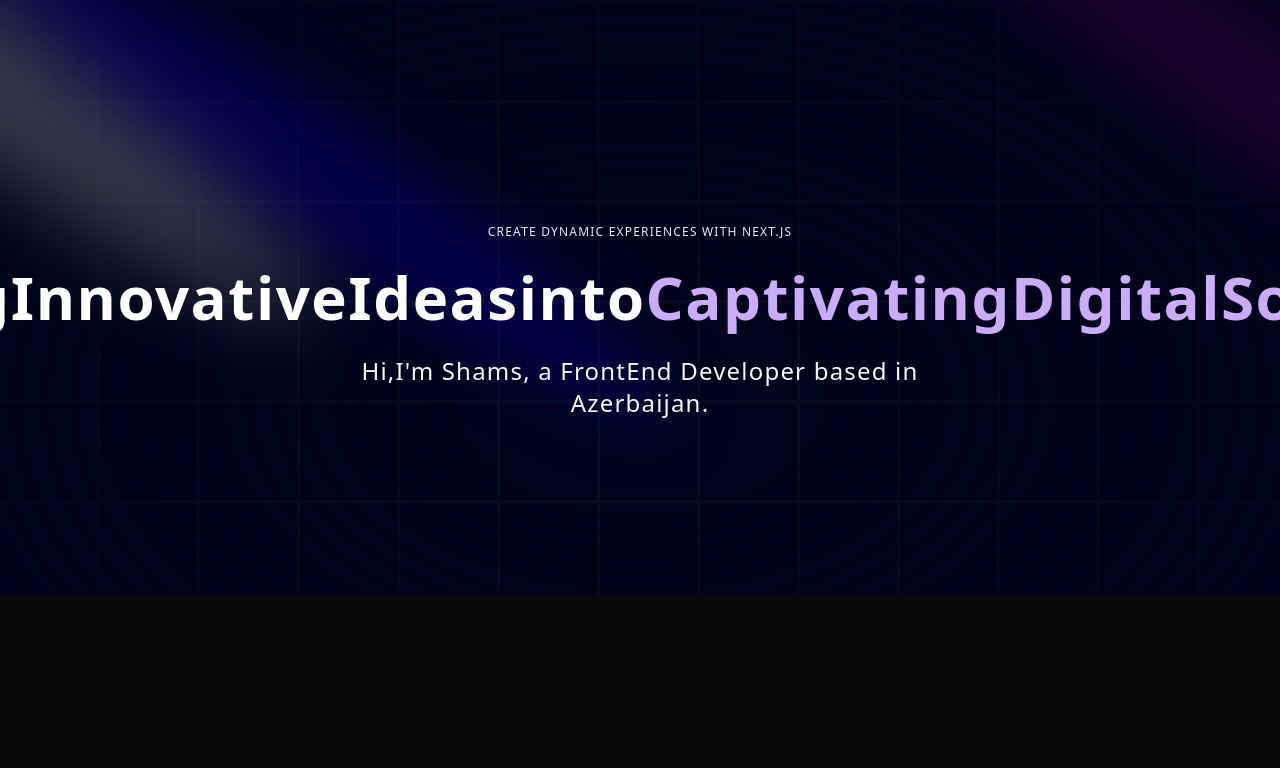
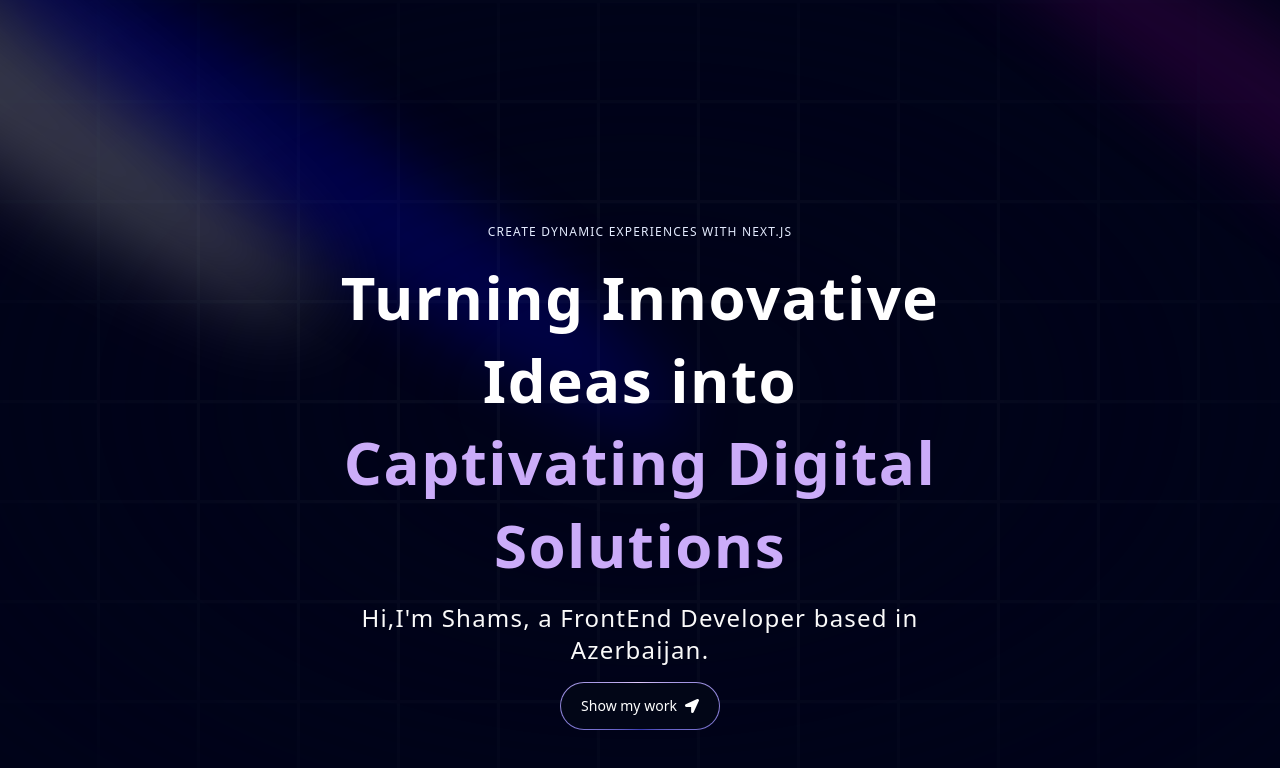
Before and after one commit to shamshajili/Portfolio-nextjs-, a Next.js app: page / in a window 1280 px wide. Shown: the top 768 px of the page. Built offline with nearby package versions, Linux system fonts and the light colour scheme.

Commit message:
Magic Button added and some css code change

```diff
--- a/components/Hero.tsx
+++ b/components/Hero.tsx
@@ -1,3 +1,5 @@
+import { FaLocationArrow } from 'react-icons/fa'
+import MagicButton from './ui/MagicButton'
 import { Spotlight } from './ui/Spotlight'
 import { TextGenerateEffect } from './ui/TextGenerateEffect'
 
@@ -26,6 +28,10 @@
             <p className='text-center md:tracking-wider mb-4 text-sm md:text-lg lg:text-2xl'>
               Hi,I&apos;m Shams, a FrontEnd Developer based in Azerbaijan.
             </p>
+            <a href="#about">
+              <MagicButton
+              title="Show my work" icon={<FaLocationArrow/>} position='right'/>
+            </a>
           </div>
         </div>
     </div>
--- /dev/null
+++ b/components/ui/MagicButton.tsx
@@ -0,0 +1,20 @@
+import React from 'react'
+
+const MagicButton = ({
+    title,icon,position,handleClick,otherClasses
+}:{
+    title:string;icon:React.ReactNode,position:string;handleClick?:()=>void;otherClasses?: string;
+}) => {
+  return (
+    <button className="relative inline-flex h-12 overflow-hidden rounded-full p-[1px] focus:outline-none focus:ring-2 focus:ring-slate-400 focus:ring-offset-2 focus:ring-offset-slate-50">
+      <span className="absolute inset-[-1000%] animate-[spin_2s_linear_infinite] bg-[conic-gradient(from_90deg_at_50%_50%,#E2CBFF_0%,#393BB2_50%,#E2CBFF_100%)]" />
+      <span className={`inline-flex h-full w-full cursor-pointer items-center justify-center rounded-full bg-slate-950 px-5 text-sm font-medium text-white backdrop-blur-2xl gap-2 ${otherClasses}`}>
+        {position === 'left' && icon}
+        {title}
+        {position === 'right' && icon}
+      </span>
+    </button>
+  )
+}
+
+export default MagicButton
--- a/components/ui/TextGenerateEffect.tsx
+++ b/components/ui/TextGenerateEffect.tsx
@@ -40,7 +40,7 @@
               key={word + idx}
               className={`${idx>3 ? 'text-purple': 'dark:text-white text-black'} opacity-0`}
               >
-                {word}{""}
+                {word}{" "}
             </motion.span>
           );
         })}
@@ -51,7 +51,7 @@
   return (
     <div className={cn("font-bold", className)}>
       <div className="my-4">
-        <div className=" dark:text-white text-black leading-snug tracking-wide">
+        <div className=" dark:text-white text-black  leading-snug tracking-wide">
           {renderWords()}
         </div>
       </div>
--- a/package.json
+++ b/package.json
@@ -16,6 +16,7 @@
     "next-themes": "^0.4.4",
     "react": "^19.0.0",
     "react-dom": "^19.0.0",
+    "react-icons": "^5.4.0",
     "tailwind-merge": "^2.5.5",
     "tailwindcss-animate": "^1.0.7"
   },
```
Also changed, not shown: 1 other file (tests, documents, lock files or other folders).
